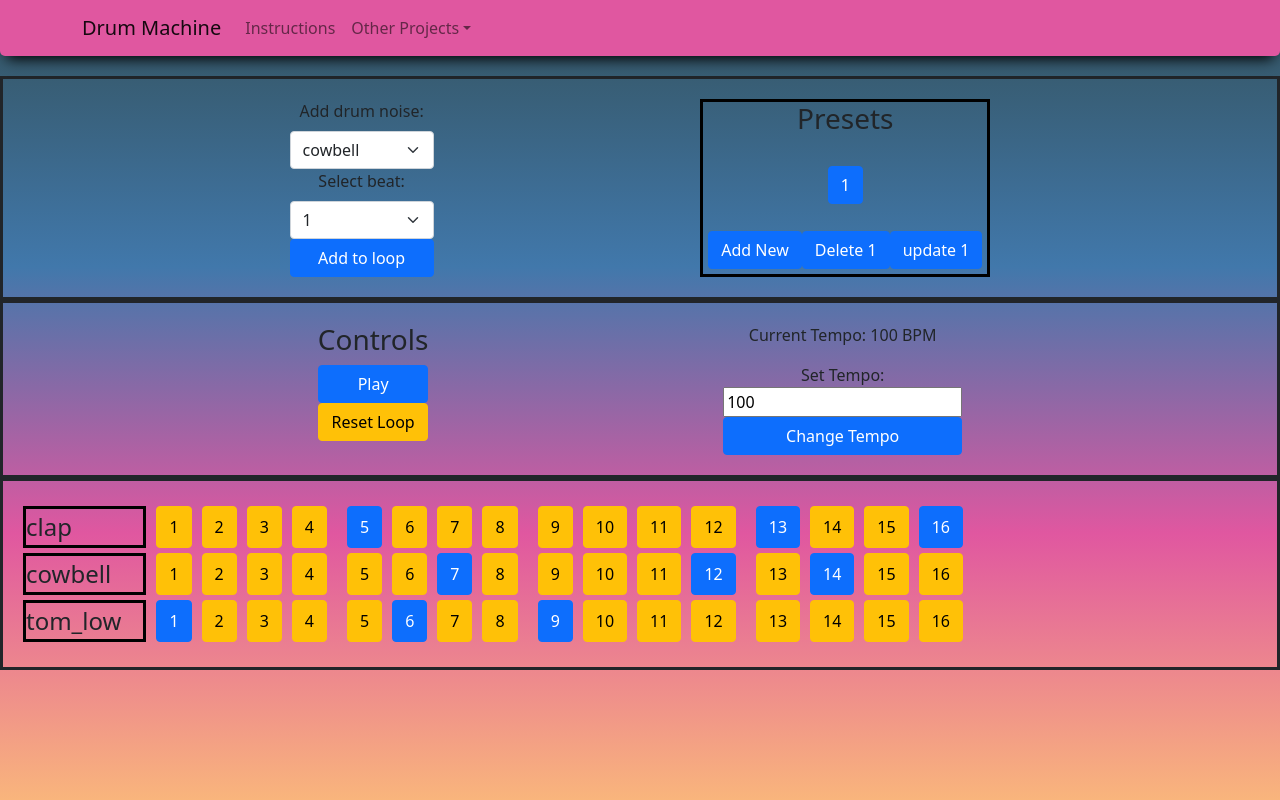
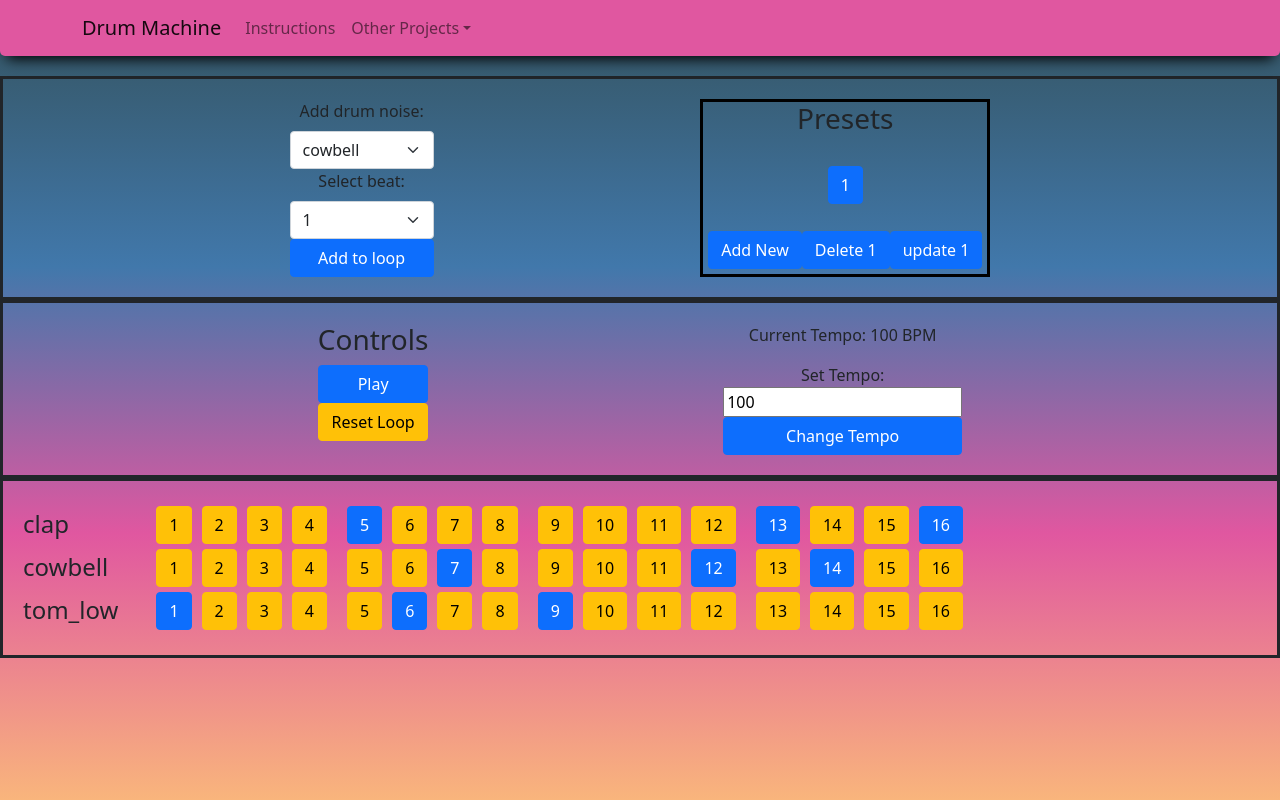
Before and after one commit to professional-pigeon/react-music-app, a React (Create React App) app: page / in a window 1280 px wide. Built offline with nearby package versions, Linux system fonts and the light colour scheme; no server answers.

Commit message:
remove border from names

```diff
--- a/src/App.css
+++ b/src/App.css
@@ -58,7 +58,6 @@
 }
 
 #instrument-name {
-  border: solid black;
   width: 10%;
   font-size: 1.5em
 }
```
